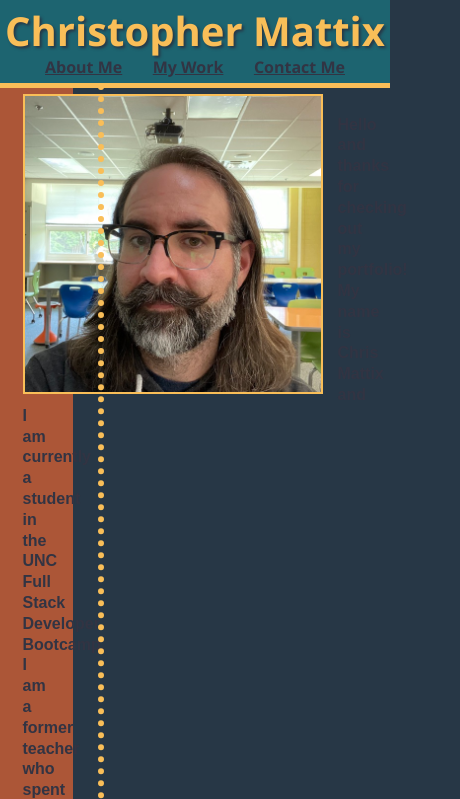
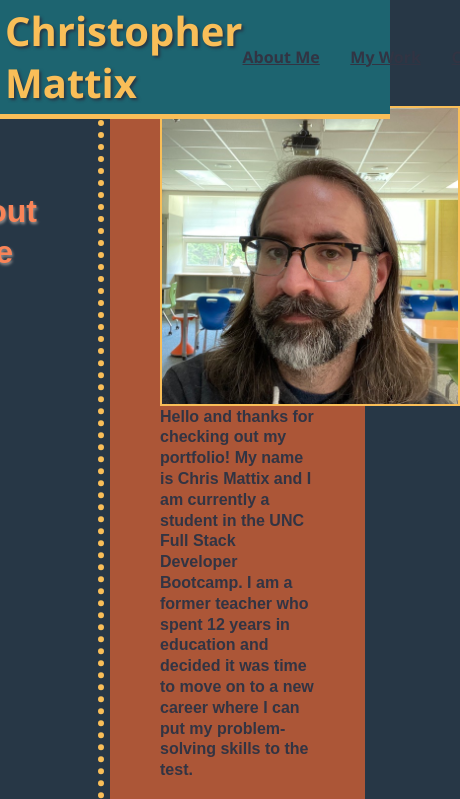
Before and after one commit to BeardoMattix/CSS-Portfolio, a plain HTML site: page index.html in a window 390 px wide. Shown: the top 799 px of the page, 460 px wide, since content can reach past the window. Drawn offline with Linux system fonts and the light colour scheme.

Commit message:
adding media queries

```diff
--- a/style.css
+++ b/style.css
@@ -25,9 +25,6 @@ header {
     display: flex;
     justify-content: space-between;
     min-width: 300px;
-  }
-  .li {
-    color: #F9BE58;
   }
   h1 {
     font-size: 250%;
@@ -164,51 +161,17 @@ header {
   }
 
   @media screen and (max-width: 992px) {
-    header {
+    body {
       width: 100%;
-      background: #1D6470;
     }
   }
   @media screen and (max-width: 768px) {
-    body, .header, .nav, .main, .form  {
-      width: 50%;
-      display: block;
-    }
-  }
-  @media screen and (max-width: 768px) {
-    body, .header, .main {
-      width: 50%;
-      display: flex;
-      flex-direction: column;
+    body {
+      width: 100%;
     }
   }
   @media screen and (max-width: 576px) {
-    h2, h3, h4, h5 {
-      color: #8ac4ff;
+    body {
+      width: 100%;
     }
   }
-  @media screen and (max-width: 576px) {
-    header, .nav, .ul {
-      display: flex;
-      flex-direction: column;
-  }
-  }
-  @media screen and (max-width: 576px) {
-    body, .header, .main {
-      width: 25%;
-      display: flex;
-      flex-direction: column;
-    }
-  }
-  @media screen and (max-width: 576px) {
-    body, .header, .main {
-      width: 25%;
-      display: flex;
-      flex-direction: column;
-    }
-  }
-  @media screen and (max-width: 576px) {
-    .form {
-      width: 25%;
-    }
-  }
```
